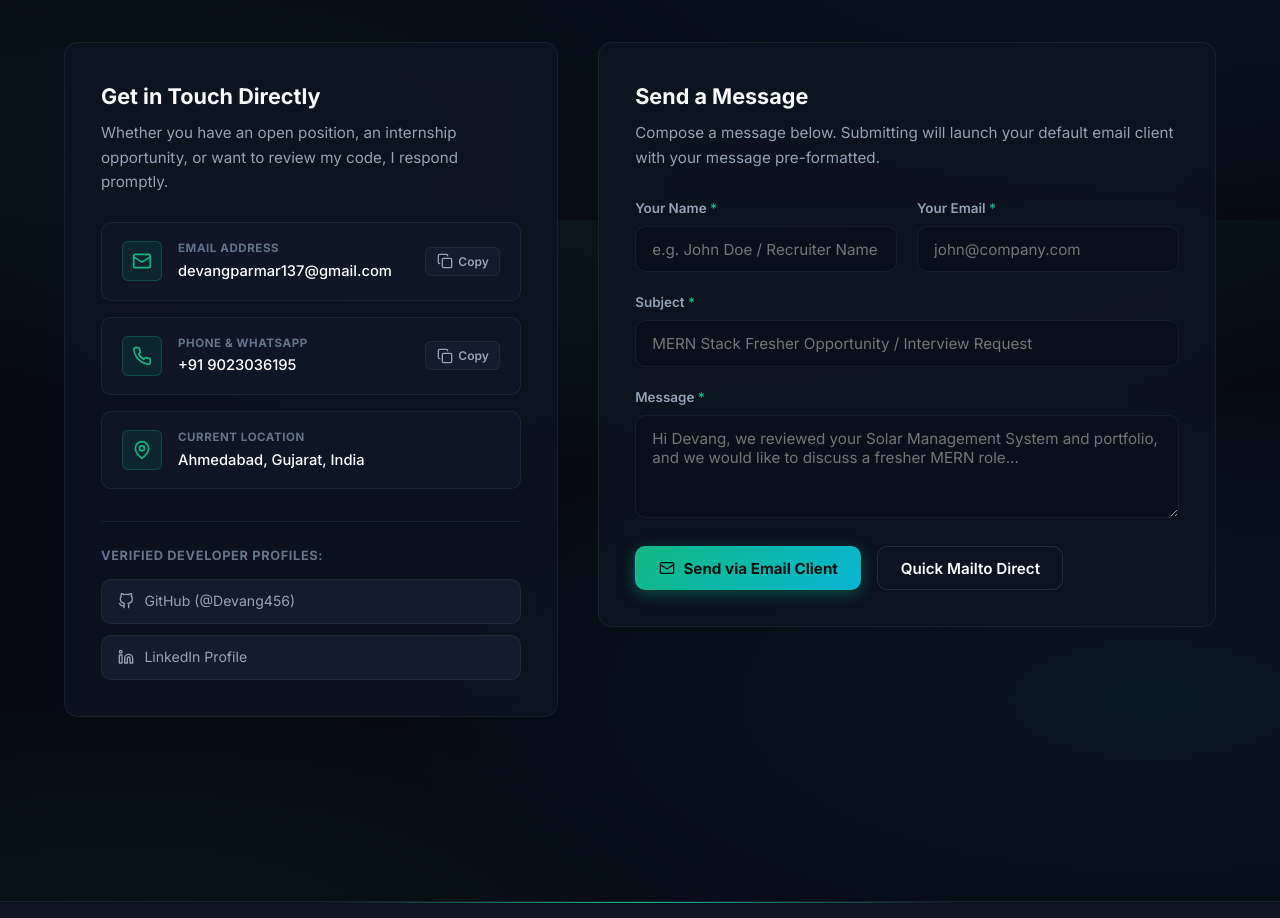
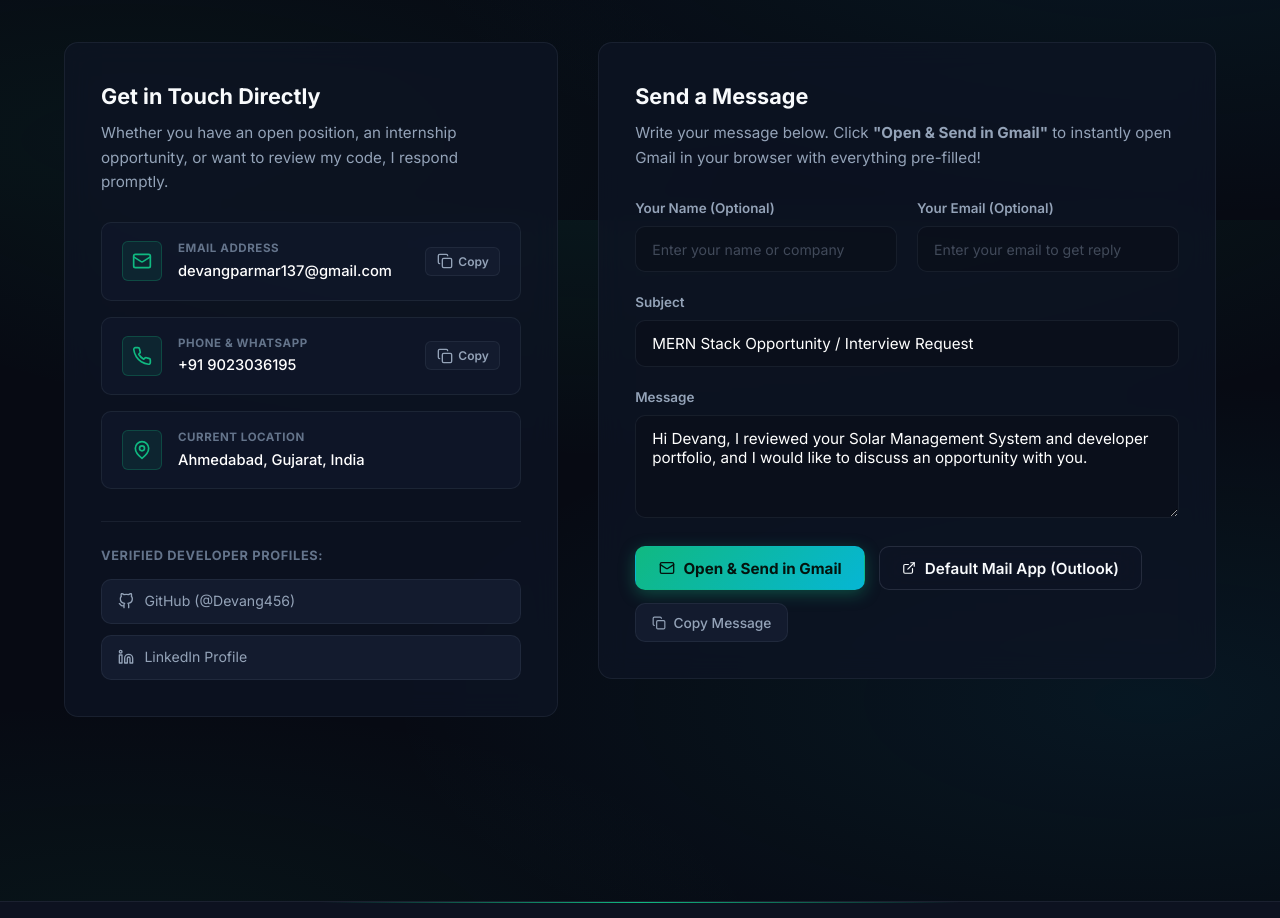
Before and after one commit to Devang456/devang-portfolio, a React (Vite) app: page / in a window 1280 px wide. Shown: the part 8580-9498 px from the top of the page. Built offline with nearby package versions, Linux system fonts and the light colour scheme.

Commit message:
fix(contact): add 1-click web Gmail compose, sensible defaults, and copy message action

```diff
--- a/src/sections/Contact.css
+++ b/src/sections/Contact.css
@@ -222,10 +222,37 @@
   resize: vertical;
 }
 
+.form-input::placeholder,
+.form-textarea::placeholder {
+  color: rgba(148, 163, 184, 0.4);
+  font-size: 0.88rem;
+}
+
+.copy-msg-btn {
+  display: inline-flex;
+  align-items: center;
+  gap: 0.45rem;
+  background: var(--bg-tertiary);
+  border: 1px solid var(--border-color);
+  color: var(--text-secondary);
+  padding: 0.65rem 1rem;
+  border-radius: var(--radius-md);
+  font-size: 0.86rem;
+  font-weight: 500;
+  cursor: pointer;
+  transition: all var(--transition-fast);
+}
+
+.copy-msg-btn:hover {
+  border-color: var(--accent-primary);
+  color: #fff;
+  background: rgba(16, 185, 129, 0.12);
+}
+
 .form-actions-row {
   display: flex;
   align-items: center;
-  gap: 1rem;
+  gap: 0.85rem;
   flex-wrap: wrap;
   margin-top: 0.5rem;
 }
--- a/src/sections/Contact.jsx
+++ b/src/sections/Contact.jsx
@@ -10,21 +10,25 @@ export default function Contact() {
   const [formData, setFormData] = useState({
     name: '',
     email: '',
-    subject: '',
-    message: ''
+    subject: 'MERN Stack Opportunity / Interview Request',
+    message: 'Hi Devang, I reviewed your Solar Management System and developer portfolio, and I would like to discuss an opportunity with you.'
   });
   const [copiedEmail, setCopiedEmail] = useState(false);
   const [copiedPhone, setCopiedPhone] = useState(false);
-  const [sentNotice, setSentNotice] = useState(false);
+  const [copiedMessage, setCopiedMessage] = useState(false);
+  const [launchedNotice, setLaunchedNotice] = useState(false);
 
   const handleCopy = (text, type) => {
     navigator.clipboard.writeText(text).then(() => {
       if (type === 'email') {
         setCopiedEmail(true);
         setTimeout(() => setCopiedEmail(false), 2500);
-      } else {
+      } else if (type === 'phone') {
         setCopiedPhone(true);
         setTimeout(() => setCopiedPhone(false), 2500);
+      } else if (type === 'message') {
+        setCopiedMessage(true);
+        setTimeout(() => setCopiedMessage(false), 2500);
       }
     });
   };
@@ -34,18 +38,34 @@ export default function Contact() {
     setFormData((prev) => ({ ...prev, [name]: value }));
   };
 
-  const handleFormSubmit = (e) => {
-    e.preventDefault();
-    const mailtoSubject = encodeURIComponent(
-      formData.subject ? `[Portfolio Inquiry] ${formData.subject}` : `[Portfolio Inquiry] Message from ${formData.name}`
+  const getEncodedMailData = () => {
+    const sender = formData.name.trim() || 'Recruiter / Hiring Manager';
+    const emailInfo = formData.email.trim() ? `\nReply-To: ${formData.email.trim()}` : '';
+    const subject = encodeURIComponent(
+      formData.subject.trim() || `[Portfolio Inquiry] Message from ${sender}`
     );
-    const mailtoBody = encodeURIComponent(
-      `Name: ${formData.name}\nEmail: ${formData.email}\n\nMessage:\n${formData.message}`
+    const body = encodeURIComponent(
+      `${formData.message.trim()}\n\n---\nSent by: ${sender}${emailInfo}\nSent via Devang Parmar Portfolio`
     );
 
-    // Open default mail client with pre-filled content
-    window.location.href = `mailto:${personalInfo.email}?subject=${mailtoSubject}&body=${mailtoBody}`;
-    setSentNotice(true);
+    return { subject, body };
+  };
+
+  // Launch directly in Gmail in browser (100% reliable)
+  const handleOpenGmail = (e) => {
+    if (e) e.preventDefault();
+    const { subject, body } = getEncodedMailData();
+    const gmailUrl = `https://mail.google.com/mail/?view=cm&fs=1&to=${personalInfo.email}&su=${subject}&body=${body}`;
+    window.open(gmailUrl, '_blank', 'noopener,noreferrer');
+    setLaunchedNotice(true);
+  };
+
+  // Launch in desktop email client (Outlook, Windows Mail, Apple Mail)
+  const handleOpenMailto = (e) => {
+    if (e) e.preventDefault();
+    const { subject, body } = getEncodedMailData();
+    window.location.href = `mailto:${personalInfo.email}?subject=${subject}&body=${body}`;
+    setLaunchedNotice(true);
   };
 
   return (
@@ -159,103 +179,114 @@ export default function Contact() {
               <span>Send a Message</span>
             </h3>
             <p className="contact-col-intro">
-              Compose a message below. Submitting will launch your default email client with your message pre-formatted.
+              Write your message below. Click <strong>&quot;Open &amp; Send in Gmail&quot;</strong> to instantly open Gmail in your browser with everything pre-filled!
             </p>
 
-            {sentNotice && (
+            {launchedNotice && (
               <div className="sent-notification-banner">
                 <span className="notif-icon">✓</span>
                 <div>
-                  <strong>Email Client Launched!</strong>
-                  <p>If your email client didn't open automatically, you can send an email directly to <code>{personalInfo.email}</code>.</p>
+                  <strong>Email Composer Launched!</strong>
+                  <p>Your email service was opened with your message. You can also send directly to <code>{personalInfo.email}</code>.</p>
                 </div>
               </div>
             )}
 
-            <form onSubmit={handleFormSubmit} className="contact-form">
+            <form onSubmit={handleOpenGmail} className="contact-form">
               <div className="form-row-2">
                 <div className="form-group">
                   <label htmlFor="contact-name" className="form-label">
-                    Your Name <span className="required">*</span>
+                    Your Name (Optional)
                   </label>
                   <input
                     type="text"
                     id="contact-name"
                     name="name"
-                    required
                     value={formData.name}
                     onChange={handleChange}
                     className="form-input"
-                    placeholder="e.g. John Doe / Recruiter Name"
+                    placeholder="Enter your name or company"
                   />
                 </div>
 
                 <div className="form-group">
                   <label htmlFor="contact-email" className="form-label">
-                    Your Email <span className="required">*</span>
+                    Your Email (Optional)
                   </label>
                   <input
                     type="email"
                     id="contact-email"
                     name="email"
-                    required
                     value={formData.email}
                     onChange={handleChange}
                     className="form-input"
-                    placeholder="john@company.com"
+                    placeholder="Enter your email to get reply"
                   />
                 </div>
               </div>
 
               <div className="form-group">
                 <label htmlFor="contact-subject" className="form-label">
-                  Subject <span className="required">*</span>
+                  Subject
                 </label>
                 <input
                   type="text"
                   id="contact-subject"
                   name="subject"
-                  required
                   value={formData.subject}
                   onChange={handleChange}
                   className="form-input"
-                  placeholder="MERN Stack Fresher Opportunity / Interview Request"
+                  placeholder="Subject of your message"
                 />
               </div>
 
               <div className="form-group">
                 <label htmlFor="contact-message" className="form-label">
-                  Message <span className="required">*</span>
+                  Message
                 </label>
                 <textarea
                   id="contact-message"
                   name="message"
                   rows="4"
-                  required
                   value={formData.message}
                   onChange={handleChange}
                   className="form-textarea"
-                  placeholder="Hi Devang, we reviewed your Solar Management System and portfolio, and we would like to discuss a fresher MERN role..."
+                  placeholder="Type your message here..."
                 ></textarea>
               </div>
 
               <div className="form-actions-row">
+                {/* 1. Primary: Direct Gmail in Browser */}
                 <Button
                   type="submit"
                   variant="primary"
                   size="md"
                   icon={<Icon name="mail" size={16} />}
                 >
-                  Send via Email Client
+                  Open &amp; Send in Gmail
                 </Button>
 
+                {/* 2. Secondary: Desktop Email Client */}
                 <Button
-                  href={`mailto:${personalInfo.email}`}
+                  type="button"
                   variant="secondary"
                   size="md"
+                  onClick={handleOpenMailto}
+                  icon={<Icon name="externallink" size={14} />}
                 >
-                  Quick Mailto Direct
+                  Default Mail App (Outlook)
                 </Button>
+
+                {/* 3. Copy Formatted Message */}
+                <button
+                  type="button"
+                  className="copy-msg-btn"
+                  onClick={() => handleCopy(formData.message, 'message')}
+                  title="Copy message to clipboard"
+                >
+                  <Icon name={copiedMessage ? 'check' : 'copy'} size={14} />
+                  <span>{copiedMessage ? 'Copied Message!' : 'Copy Message'}</span>
+                </button>
               </div>
             </form>
           </div>
```
